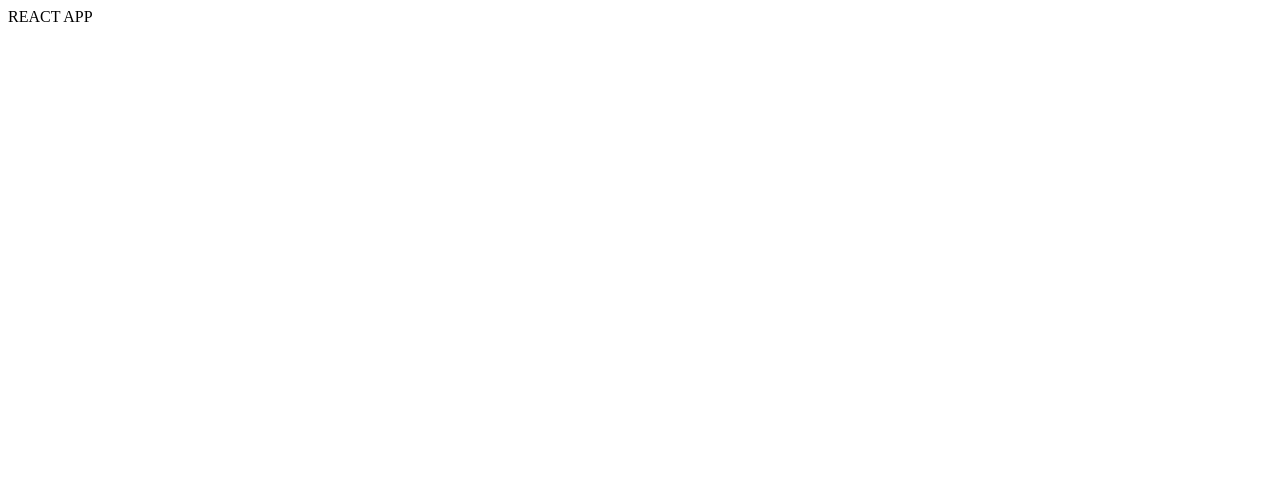
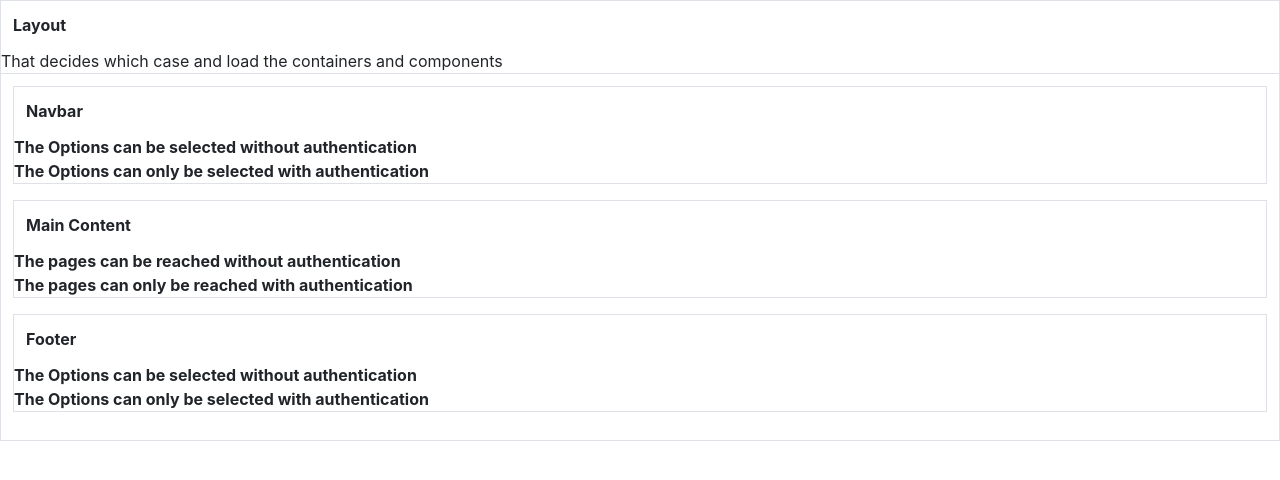
Before and after one commit to varroz56/easyticket, a React (Create React App) app in the folder frontend/: page / in a window 1280 px wide. Shown: the top 480 px of the page. Built offline with nearby package versions, Linux system fonts and the light colour scheme.

Commit message:
created basic structure plan

```diff
--- a/frontend/public/index.html
+++ b/frontend/public/index.html
@@ -24,6 +24,33 @@
       work correctly both with client-side routing and a non-root public URL.
       Learn how to configure a non-root public URL by running `npm run build`.
     -->
+            <!--Bootstrap-->
+        <link
+            rel="stylesheet"
+            href="https://cdn.jsdelivr.net/npm/bootstrap@4.5.3/dist/css/bootstrap.min.css"
+            integrity="sha384-TX8t27EcRE3e/ihU7zmQxVncDAy5uIKz4rEkgIXeMed4M0jlfIDPvg6uqKI2xXr2"
+            crossorigin="anonymous"
+        />
+        <script
+            src="https://code.jquery.com/jquery-3.5.1.slim.min.js"
+            integrity="sha384-DfXdz2htPH0lsSSs5nCTpuj/zy4C+OGpamoFVy38MVBnE+IbbVYUew+OrCXaRkfj"
+            crossorigin="anonymous"
+        ></script>
+        <script
+            src="https://cdn.jsdelivr.net/npm/popper.js@1.16.1/dist/umd/popper.min.js"
+            integrity="sha384-9/reFTGAW83EW2RDu2S0VKaIzap3H66lZH81PoYlFhbGU+6BZp6G7niu735Sk7lN"
+            crossorigin="anonymous"
+        ></script>
+        <script
+            src="https://cdn.jsdelivr.net/npm/bootstrap@4.5.3/dist/js/bootstrap.min.js"
+            integrity="sha384-w1Q4orYjBQndcko6MimVbzY0tgp4pWB4lZ7lr30WKz0vr/aWKhXdBNmNb5D92v7s"
+            crossorigin="anonymous"
+        ></script>
+        <!--Font awsome API reference-->
+        <script
+            src="https://kit.fontawesome.com/b132e687e5.js"
+            crossorigin="anonymous"
+        ></script>
     <title>React App</title>
   </head>
   <body>
--- a/frontend/src/App.js
+++ b/frontend/src/App.js
@@ -2,7 +2,27 @@
 function App() {
   return (
     <div className="App">
-      REACT APP
+      <table className="table border">
+        <th>Layout</th>
+        <tr>That decides which case and load the containers and components</tr>
+        <th>
+          <table className="table border">
+            <th>Navbar</th>
+            <tr>The Options can be selected without authentication</tr>
+            <tr>The Options can only be selected with authentication</tr>
+          </table>
+          <table className="table border">
+            <th>Main Content</th>
+            <tr>The pages can be reached without authentication</tr>
+            <tr>The pages can only be reached with authentication</tr>
+          </table>
+          <table className="table border">
+            <th>Footer</th>
+            <tr>The Options can be selected without authentication</tr>
+            <tr>The Options can only be selected with authentication</tr>
+          </table>
+        </th>
+      </table>
     </div>
   );
 }
```
